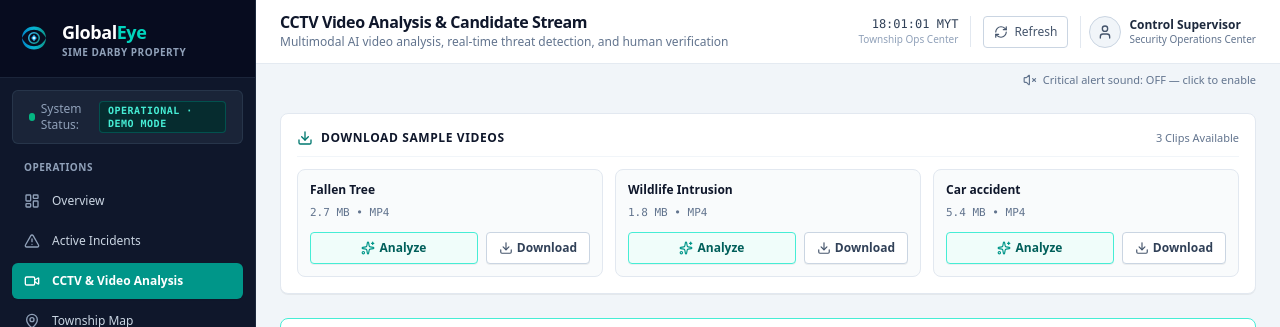
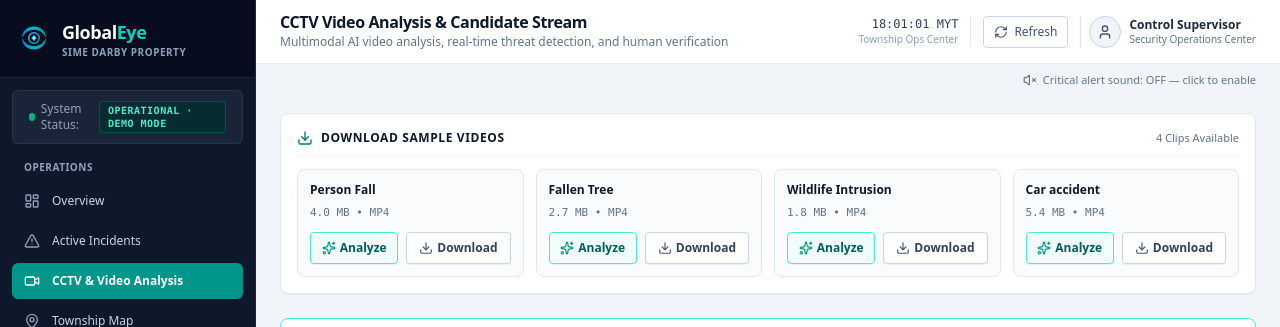
Before and after one commit to ado0330/SimeDarbyAIDetector, a Next.js app in the folder frontend/: page / in a window 1280 px wide. Both pictures are taken after a click on the button "Upload Clip". Shown: the top 327 px of the page. Built offline with nearby package versions, Linux system fonts and the light colour scheme; no server answers.

Commit message:
feat: add Person Fall sample video to sample clips and public directory

```diff
--- a/frontend/src/components/views/VideoAnalysisView.tsx
+++ b/frontend/src/components/views/VideoAnalysisView.tsx
@@ -41,6 +41,13 @@ export interface SampleClip {
 }
 
 export const SAMPLE_VIDEO_CLIPS: SampleClip[] = [
+  {
+    id: "sample-person-fall",
+    name: "Person Fall",
+    filename: "sample_person_fall.mp4",
+    url: "/samples/sample_person_fall.mp4",
+    size: "4.0 MB",
+  },
   {
     id: "sample-fallen-tree",
     name: "Fallen Tree",
@@ -178,7 +185,7 @@ export function VideoAnalysisView({
           </span>
         </div>
 
-        <div className="grid grid-cols-1 sm:grid-cols-3 gap-3">
+        <div className="grid grid-cols-1 sm:grid-cols-2 lg:grid-cols-4 gap-3">
           {SAMPLE_VIDEO_CLIPS.map((clip) => (
             <div
               key={clip.id}
```
Also changed, not shown: 1 other file (tests, documents, lock files or other folders).
